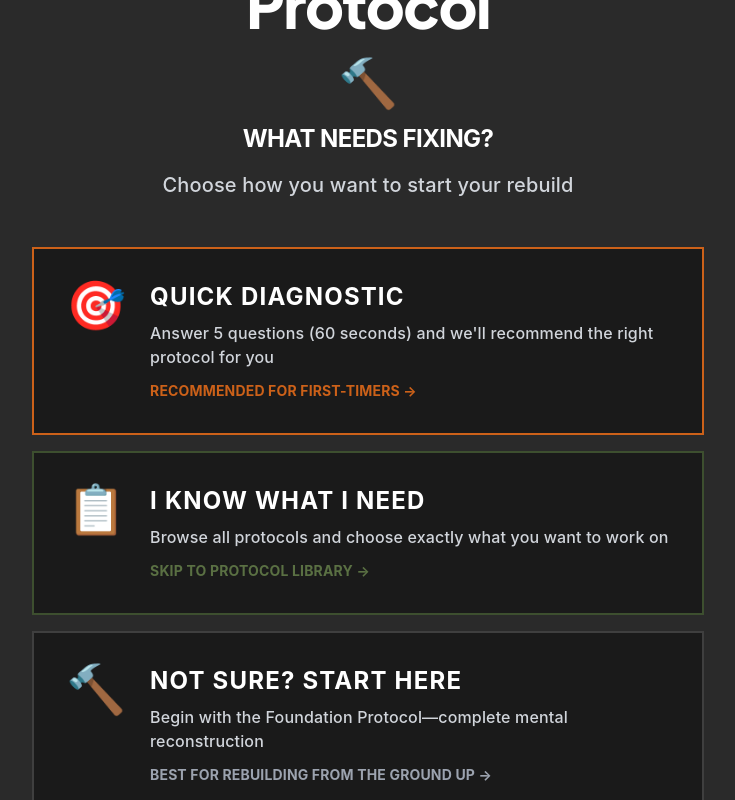
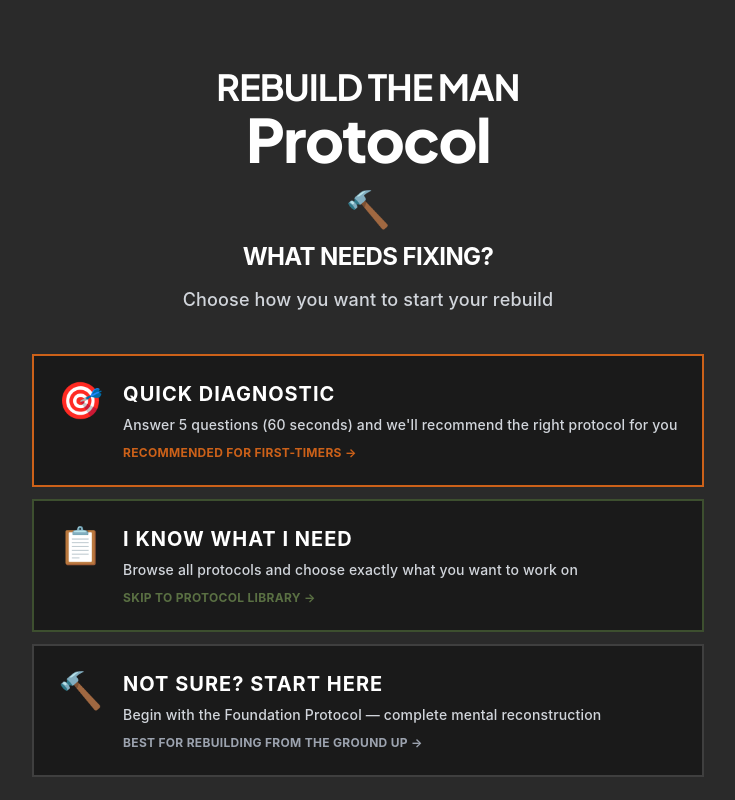
Before and after one commit to RTM-Protocol/Rebuild-The-Man-Protocol, a Next.js app: page / in a window 1280 px wide. Shown: the whole page, without its empty margins (272-1007 px from the left). Built offline with nearby package versions, Linux system fonts and the light colour scheme; no server answers.

Commit message:
Top & bottom breathing room on the main page to allow scrolling if needed

```diff
--- a/components/NewUserLanding.tsx
+++ b/components/NewUserLanding.tsx
@@ -12,15 +12,16 @@ export default function NewUserLanding({
   onStartFoundation
 }: NewUserLandingProps) {
   return (
-    <div className="fixed inset-0 z-50 flex items-center justify-center p-4 bg-tactical-gray">
+    <div className="fixed inset-0 z-50 overflow-y-auto bg-tactical-gray">
       {/* Background Grid */}
-      <div className="absolute inset-0 bg-grid opacity-20" />
+      <div className="fixed inset-0 bg-grid opacity-20 pointer-events-none" />
 
+      <div className="relative min-h-full flex items-center justify-center px-4 py-12 sm:py-16">
         {/* Content */}
         <div className="relative max-w-2xl w-full">
           {/* Header */}
-        <div className="text-center mb-12">
-          <div className="mb-6">
+          <div className="text-center mb-10">
+            <div className="mb-5">
               <div className="font-brand text-4xl font-bold text-white uppercase tracking-tight leading-tight">
                 Rebuild the man
               </div>
@@ -28,34 +29,34 @@ export default function NewUserLanding({
                 Protocol
               </div>
             </div>
-          <div className="text-5xl mb-4">🔨</div>
-          <h2 className="text-2xl font-bold text-white uppercase tracking-tight mb-4">
+            <div className="text-4xl mb-3">🔨</div>
+            <h2 className="text-2xl font-bold text-white uppercase tracking-tight mb-3">
               What Needs Fixing?
             </h2>
-          <p className="text-xl text-gray-300">
+            <p className="text-lg text-gray-300 leading-relaxed">
               Choose how you want to start your rebuild
             </p>
           </div>
 
           {/* Options */}
-        <div className="space-y-4">
+          <div className="space-y-3">
             {/* Option 1: Quick Diagnostic */}
             <button
               onClick={onStartDiagnostic}
-            className="w-full bg-tactical-darkgray border-2 border-tactical-orange hover:border-tactical-orange-bright p-8 text-left transition-all hover:scale-105 group"
+              className="w-full bg-tactical-darkgray border-2 border-tactical-orange hover:border-tactical-orange-bright p-6 text-left transition-all hover:scale-[1.02] group"
             >
-            <div className="flex items-start gap-6">
-              <div className="text-5xl group-hover:scale-110 transition-transform">
+              <div className="flex items-start gap-5">
+                <div className="text-4xl group-hover:scale-110 transition-transform">
                   🎯
                 </div>
                 <div className="flex-1">
-                <h2 className="text-2xl font-bold text-white uppercase mb-2 group-hover:text-tactical-orange transition-colors">
+                  <h3 className="text-xl font-bold text-white uppercase mb-1.5 group-hover:text-tactical-orange transition-colors">
                     Quick Diagnostic
-                </h2>
-                <p className="text-gray-300 mb-3">
+                  </h3>
+                  <p className="text-gray-300 text-sm leading-relaxed mb-2">
                     Answer 5 questions (60 seconds) and we&apos;ll recommend the right protocol for you
                   </p>
-                <div className="text-tactical-orange font-bold uppercase text-sm">
+                  <div className="text-tactical-orange font-bold uppercase text-xs tracking-wide">
                     Recommended for first-timers →
                   </div>
                 </div>
@@ -65,20 +66,20 @@ export default function NewUserLanding({
             {/* Option 2: I Know What I Need */}
             <button
               onClick={onBrowseProtocols}
-            className="w-full bg-tactical-darkgray border-2 border-tactical-green hover:border-tactical-green-bright p-8 text-left transition-all hover:scale-105 group"
+              className="w-full bg-tactical-darkgray border-2 border-tactical-green hover:border-tactical-green-bright p-6 text-left transition-all hover:scale-[1.02] group"
             >
-            <div className="flex items-start gap-6">
-              <div className="text-5xl group-hover:scale-110 transition-transform">
+              <div className="flex items-start gap-5">
+                <div className="text-4xl group-hover:scale-110 transition-transform">
                   📋
                 </div>
                 <div className="flex-1">
-                <h2 className="text-2xl font-bold text-white uppercase mb-2 group-hover:text-tactical-green-bright transition-colors">
+                  <h3 className="text-xl font-bold text-white uppercase mb-1.5 group-hover:text-tactical-green-bright transition-colors">
                     I Know What I Need
-                </h2>
-                <p className="text-gray-300 mb-3">
+                  </h3>
+                  <p className="text-gray-300 text-sm leading-relaxed mb-2">
                     Browse all protocols and choose exactly what you want to work on
                   </p>
-                <div className="text-tactical-green-bright font-bold uppercase text-sm">
+                  <div className="text-tactical-green-bright font-bold uppercase text-xs tracking-wide">
                     Skip to protocol library →
                   </div>
                 </div>
@@ -88,20 +89,20 @@ export default function NewUserLanding({
             {/* Option 3: Not Sure? Start Here */}
             <button
               onClick={onStartFoundation}
-            className="w-full bg-tactical-darkgray border-2 border-tactical-lightgray hover:border-white p-8 text-left transition-all hover:scale-105 group"
+              className="w-full bg-tactical-darkgray border-2 border-tactical-lightgray hover:border-white p-6 text-left transition-all hover:scale-[1.02] group"
             >
-            <div className="flex items-start gap-6">
-              <div className="text-5xl group-hover:scale-110 transition-transform">
+              <div className="flex items-start gap-5">
+                <div className="text-4xl group-hover:scale-110 transition-transform">
                   🔨
                 </div>
                 <div className="flex-1">
-                <h2 className="text-2xl font-bold text-white uppercase mb-2 group-hover:text-white transition-colors">
+                  <h3 className="text-xl font-bold text-white uppercase mb-1.5 group-hover:text-white transition-colors">
                     Not Sure? Start Here
-                </h2>
-                <p className="text-gray-300 mb-3">
-                  Begin with the Foundation Protocol—complete mental reconstruction
+                  </h3>
+                  <p className="text-gray-300 text-sm leading-relaxed mb-2">
+                    Begin with the Foundation Protocol — complete mental reconstruction
                   </p>
-                <div className="text-gray-400 font-bold uppercase text-sm">
+                  <div className="text-gray-400 font-bold uppercase text-xs tracking-wide">
                     Best for rebuilding from the ground up →
                   </div>
                 </div>
@@ -110,8 +111,9 @@ export default function NewUserLanding({
           </div>
 
           {/* Footer Note */}
-        <div className="mt-8 text-center text-white text-sm">
+          <div className="mt-6 text-center text-white text-sm">
             <p>All options are free. Choose what feels right.</p>
+          </div>
         </div>
       </div>
     </div>
```
Lines whose indentation alone changed are shown as unchanged.
